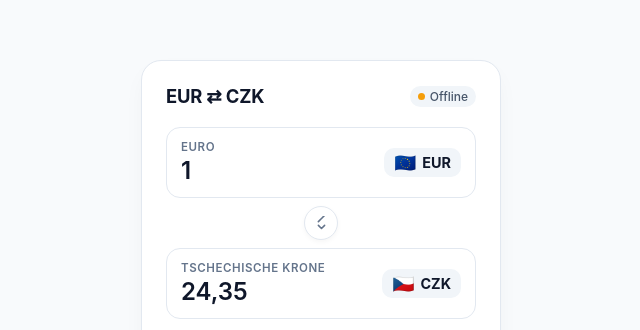
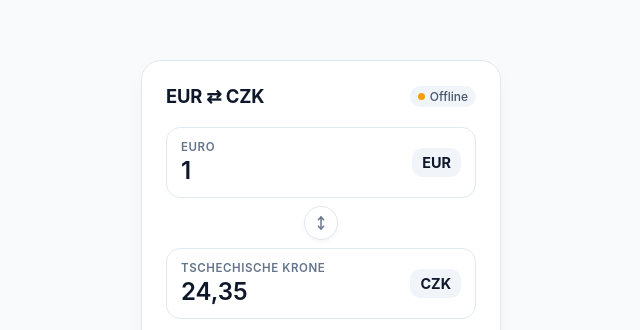
Before and after one commit to andregemeinhardt/ccc, a plain HTML site: page index.html in a window 1280 px wide. Shown: the part 120-450 px from the top of the page, 319-959 px from the left. Drawn offline with Linux system fonts and the light colour scheme; no server answers.

Commit message:
Fix swap button icon and remove duplicate currency labels

```diff
--- a/index.html
+++ b/index.html
@@ -332,7 +332,6 @@
           </div>
         </div>
         <div class="currency-badge">
-          <span class="flag">🇪🇺</span>
           <span>EUR</span>
         </div>
       </div>
@@ -340,9 +339,10 @@
       <!-- Swap Button -->
       <div class="swap-divider">
         <button class="swap-btn" id="swapBtn" title="Reihenfolge tauschen" type="button" aria-label="Tauschen">
-          <svg width="15" height="15" viewBox="0 0 24 24" fill="none" stroke="currentColor" stroke-width="2.5" stroke-linecap="round" stroke-linejoin="round">
-            <path d="m7 15 5 5 5-5"/>
-            <path d="m7 9 5-5 5-5"/>
+          <svg width="16" height="16" viewBox="0 0 24 24" fill="none" stroke="currentColor" stroke-width="2.2" stroke-linecap="round" stroke-linejoin="round">
+            <line x1="12" y1="3" x2="12" y2="21"></line>
+            <polyline points="8 7 12 3 16 7"></polyline>
+            <polyline points="8 17 12 21 16 17"></polyline>
           </svg>
         </button>
       </div>
@@ -356,7 +356,6 @@
           </div>
         </div>
         <div class="currency-badge">
-          <span class="flag">🇨🇿</span>
           <span>CZK</span>
         </div>
       </div>
```
